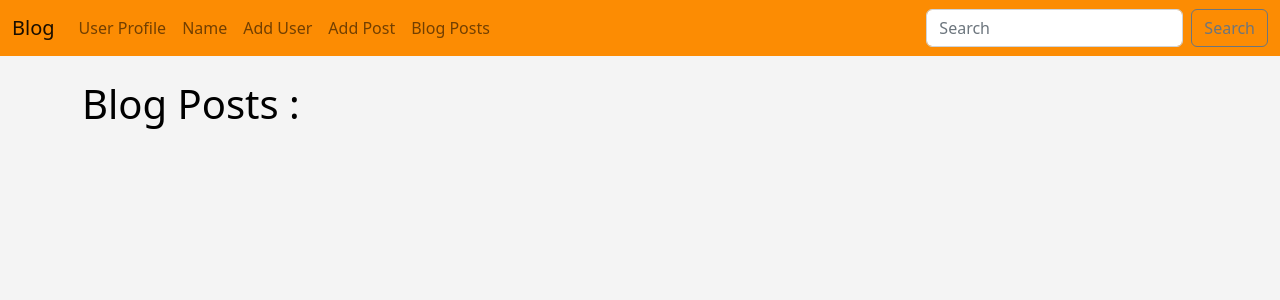
After one commit to aroranubhav/Simple-Blog, a Flask app: page /blog-posts in a window 1280 px wide. The commit adds this page. Shown: the top 300 px of the page. Run offline with Flask 2, Linux system fonts and the light colour scheme; data that the repository does not hold is empty.

Commit message:
added a route to render all the blog posts

```diff
--- a/app.py
+++ b/app.py
@@ -256,6 +256,16 @@ def add_post():
     return render_template('add_post.html',
             form = form)
 
+@app.route('/blog-posts', methods = ['GET'])
+def get_blog_posts():
+    try:
+        posts = Posts.query.all()
+    except:
+        print(sys.exc_info())
+    return render_template('blog_posts.html',
+            posts = posts)
+
+
 #page not found handler
 @app.errorhandler(404)
 def page_not_found(e):
--- /dev/null
+++ b/templates/blog_posts.html
@@ -0,0 +1,18 @@
+{% extends 'base.html' %}
+
+{% block content %}
+
+    <h1>Blog Posts : </h1>
+   {% for post in posts %}
+
+        <div class="shadow p-3 mb-5 bg-body rounded">
+
+            <h2>{{ post.title }}</h2>
+            <h3> By : {{ post.author }}</h3>
+            <h3> Slug : {{ post.slug }}</h3>
+            <h3>{{ post.content }}</h3>
+
+        </div>
+   {% endfor %}
+
+{% endblock %}
--- a/templates/navbar.html
+++ b/templates/navbar.html
@@ -19,6 +19,9 @@
           <li class="nav-item">
             <a class="nav-link" href="{{ url_for('add_post') }}">Add Post</a>
           </li>
+          <li class="nav-item">
+            <a class="nav-link" href="{{ url_for('get_blog_posts') }}">Blog Posts</a>
+          </li>
         </ul>
         <form class="d-flex" role="search">
           <input class="form-control me-2" type="search" placeholder="Search" aria-label="Search">
```
